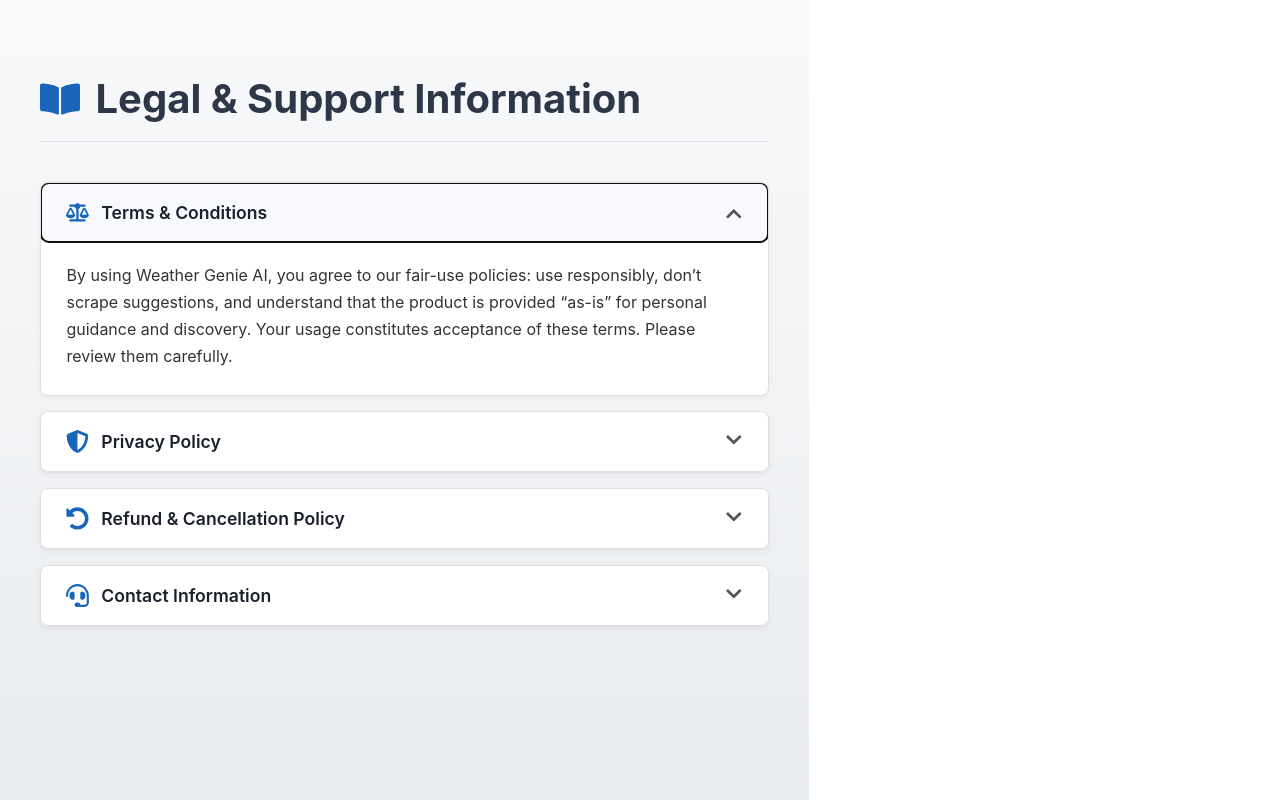
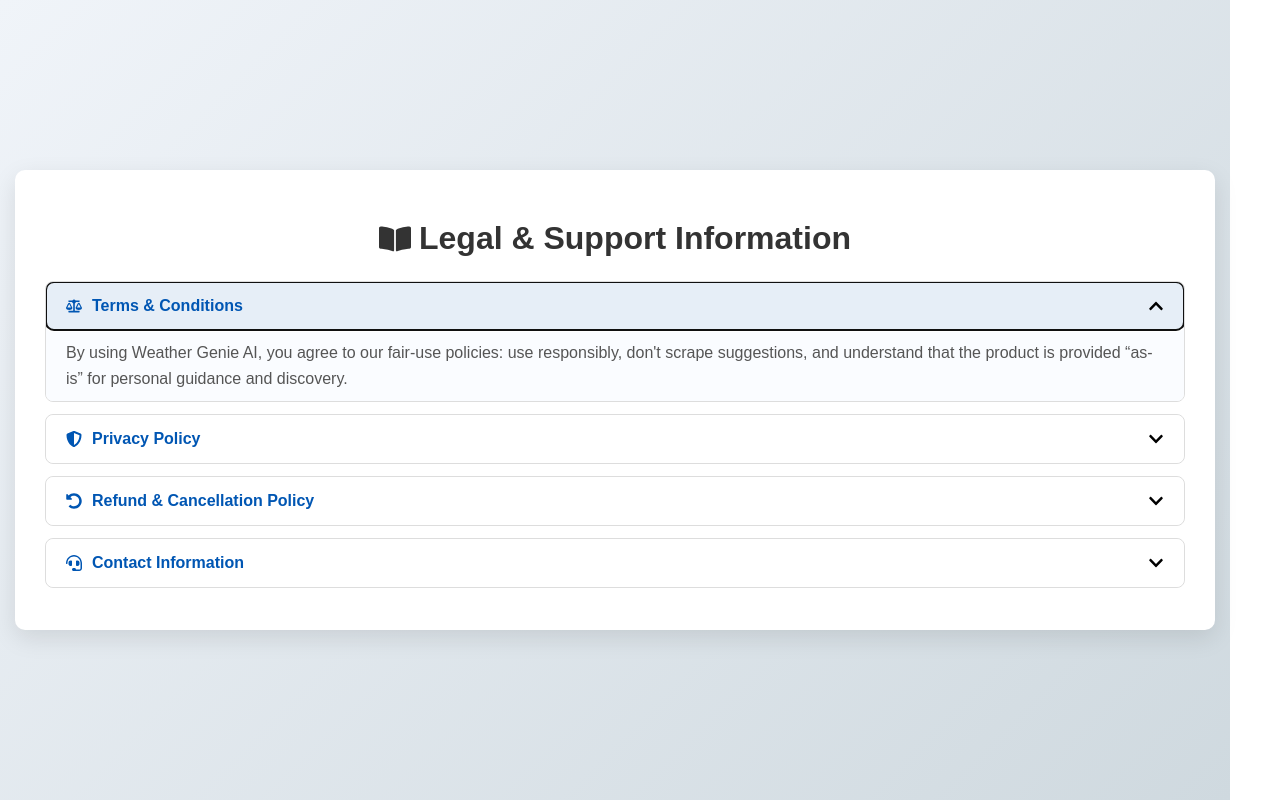
Before and after one commit to AnkitU1211/weather-genie, a React (Vite) app: page /legal-support in a window 1280 px wide. Both pictures are taken after a click on the button "Terms & Conditions". Built offline with nearby package versions, Linux system fonts and the light colour scheme.

Commit message:
dummy for refresh check for Legal & Support

```diff
--- a/src/components/LegalSupport.jsx
+++ b/src/components/LegalSupport.jsx
@@ -12,272 +12,131 @@ import {
   FaBuilding
 } from 'react-icons/fa';
 
-// --- Data Structure ---
 const sections = [
   {
     id: 'terms',
     title: 'Terms & Conditions',
     icon: <FaBalanceScale />,
-    content: `By using Weather Genie AI, you agree to our fair-use policies: use responsibly, don’t scrape suggestions, and understand that the product is provided “as-is” for personal guidance and discovery. Your usage constitutes acceptance of these terms. Please review them carefully.`,
+    content: `By using Weather Genie AI, you agree to our fair-use policies: use responsibly, don't scrape suggestions, and understand that the product is provided “as-is” for personal guidance and discovery.`,
   },
   {
     id: 'privacy',
     title: 'Privacy Policy',
     icon: <FaShieldAlt />,
-    content: `We take privacy seriously. We don’t store your face, expressions, or any camera data. All mood detection processing occurs locally within your browser environment — no sensitive biometric data is transmitted to or stored on our servers. Your privacy is a priority.`,
+    content: `We value your privacy. We don't store your face, expressions, or any camera data. All mood detection is processed locally within your browser—no data is transmitted to our servers.`,
   },
   {
     id: 'refund',
     title: 'Refund & Cancellation Policy',
     icon: <FaUndoAlt />,
-    content: `Should you not be satisfied with our service, you are eligible to cancel your subscription and request a full refund within <strong>7 calendar days</strong> of your initial purchase. Refunds are typically processed within <strong>5 business days</strong> via the original payment method. To initiate a refund, please contact our support team with your transaction details.`,
+    content: `Unsatisfied? Request a full refund within <strong>7 days</strong> of purchase. Refunds typically processed within <strong>5 business days</strong>. Contact support with your payment details.`,
   },
   {
     id: 'contact',
     title: 'Contact Information',
     icon: <FaHeadset />,
     content: [
-        { type: 'text', value: 'For assistance, inquiries, or feedback, please reach out through the available channels:' },
-        { type: 'email', value: 'Email support is temporarily unavailable. We apologize for the inconvenience.', status: 'unavailable' },
+      { type: 'text', value: 'For help, inquiries, or feedback, contact us:' },
+      { type: 'email', value: 'Email support temporarily unavailable', status: 'unavailable' },
       { type: 'phone', value: '+91-98188-36297' },
-        { type: 'address', value: 'Weather Genie AI Labs (Corporate office pending establishment)' }
+      { type: 'address', value: 'Weather Genie AI Labs (Office setup in progress)' }
     ]
   },
 ];
 
-// --- Animation Variants ---
-// Simpler variants for a more standard feel
-const containerVariants = {
-  hidden: { opacity: 0 },
-  visible: {
-    opacity: 1,
-    transition: {
-      duration: 0.5,
-      staggerChildren: 0.1, // Slightly slower stagger
-      when: "beforeChildren"
-    }
-  }
-};
+const LegalSupport = () => {
+  const [openIndex, setOpenIndex] = useState(null);
 
-const itemVariants = {
-  hidden: { opacity: 0, y: 10 }, // Less movement
-  visible: { opacity: 1, y: 0 }
-};
-
-const accordionContentVariants = {
-  open: {
-    height: 'auto',
-    opacity: 1,
-    marginTop: '0px', // Ensure margin is reset
-    transition: { duration: 0.3, ease: 'easeOut' } // Simpler easing
-  },
-  collapsed: {
-    height: 0,
-    opacity: 0,
-    marginTop: '0px',
-    transition: { duration: 0.2, ease: 'easeIn' }
-  },
-};
-
-
-// --- Reusable Accordion Item Component ---
-const AccordionItem = ({ section, isOpen, onToggle }) => {
-
-  const renderContent = (contentData) => {
-    if (section.id === 'contact' && Array.isArray(contentData)) {
-        return contentData.map((item, idx) => {
-            const itemStyle = { marginBottom: '12px', display: 'flex', alignItems: 'center', gap: '12px', color: '#555' }; // Slightly lighter text for details
-            const iconStyle = { color: '#0056b3', flexShrink: 0 }; // Accent color icon
-            const unavailableStyle = { color: '#888', fontStyle: 'italic' };
-
-            switch(item.type) {
-                case 'email':
-                    return <p key={idx} style={{...itemStyle, ...(item.status === 'unavailable' ? unavailableStyle : {})}}> <FaEnvelope style={iconStyle}/> {item.value}</p>;
-                case 'phone':
-                    return <p key={idx} style={itemStyle}> <FaPhone style={iconStyle}/> <a href={`tel:${item.value}`} style={{color: '#0056b3', textDecoration: 'none', fontWeight: '500'}}>{item.value}</a></p>;
-                 case 'address':
-                    return <p key={idx} style={itemStyle}> <FaBuilding style={iconStyle}/> {item.value}</p>;
-                case 'text':
-                default:
-                    return <p key={idx} style={{marginBottom: '18px', color: '#333'}}>{item.value}</p>; // Darker lead text
-            }
-        });
-    }
-    // Render regular content within a div with max-width for readability
-    return (
-        <div style={{ color: '#333', fontSize: '1rem', lineHeight: '1.7', maxWidth: '75ch' }} // Limit line length
-             dangerouslySetInnerHTML={{ __html: contentData }}
-        />
-    );
+  const toggleAccordion = (index) => {
+    setOpenIndex(openIndex === index ? null : index);
   };
 
   return (
-    // Uses layout animation for smooth open/close height changes
+    <div style={{
+      minHeight: '100vh',
+      width: '100%',
+      padding: '40px 15px',
+      background: 'linear-gradient(135deg, #f0f4f9, #cfd9df)',
+      display: 'flex',
+      justifyContent: 'center',
+      alignItems: 'center',
+      fontFamily: "'Poppins', sans-serif",
+      boxSizing: 'border-box',
+    }}>
       <motion.div
-      layout
-      variants={itemVariants}
+        initial={{ opacity: 0, y: 20 }}
+        animate={{ opacity: 1, y: 0 }}
+        transition={{ duration: 0.4 }}
         style={{
-        backgroundColor: '#fff', // White background for items
-        borderRadius: '8px', // Less pronounced radius
-        marginBottom: '15px',
-        overflow: 'hidden',
-        border: '1px solid #e0e0e0', // Standard border
-        boxShadow: '0 2px 5px rgba(0,0,0,0.05)', // Subtle shadow
+          flex: '1',
+          maxWidth: '1200px',
+          padding: '30px',
+          backgroundColor: '#fff',
+          boxShadow: '0 8px 24px rgba(0,0,0,0.1)',
+          borderRadius: '10px',
+          boxSizing: 'border-box',
         }}
-      transition={{ layout: { duration: 0.3, ease: 'easeInOut' } }}
       >
-      {/* Accordion Header Button */}
-      <motion.button
-        onClick={onToggle}
+        <h1 style={{
+          fontSize: '2rem',
+          marginBottom: '25px',
+          display: 'flex',
+          alignItems: 'center',
+          justifyContent: 'center',
+          gap: '8px',
+          color: '#333',
+          textAlign: 'center'
+        }}>
+          <FaBookOpen /> Legal & Support Information
+        </h1>
+
+        {sections.map((section, index) => (
+          <motion.div key={section.id} style={{ marginBottom: '12px', borderRadius: '8px', overflow: 'hidden', border: '1px solid #ddd' }}>
+            <button
+              onClick={() => toggleAccordion(index)}
               style={{
+                width: '100%',
+                padding: '15px 20px',
                 display: 'flex',
                 alignItems: 'center',
                 justifyContent: 'space-between',
-          width: '100%',
-          padding: '18px 25px', // Standard padding
-          background: isOpen ? '#f7f9fc' : '#fff', // Slight bg change when open
-          color: '#1a202c', // Dark text color
-          fontSize: '1.1rem', // Standard font size
-          fontWeight: '600', // Semi-bold for header
+                fontSize: '1rem',
+                fontWeight: '600',
+                background: openIndex === index ? '#e6eef7' : '#fff',
                 border: 'none',
-          borderBottom: isOpen ? 'none' : '1px solid #e0e0e0', // Separator line when closed
                 cursor: 'pointer',
-          textAlign: 'left',
-        }}
-        whileHover={{ backgroundColor: '#f0f4f9' }} // Subtle hover
-        transition={{ duration: 0.15 }}
-        aria-expanded={isOpen}
-        aria-controls={`content-${section.id}`}
-        id={`header-${section.id}`}
+              }}>
+              <span style={{ display: 'flex', alignItems: 'center', gap: '10px', color: '#0056b3' }}>{section.icon} {section.title}</span>
+              <FaChevronDown style={{ transform: openIndex === index ? 'rotate(180deg)' : 'rotate(0)', transition: 'transform 0.3s ease' }} />
+            </button>
+
+            <AnimatePresence>
+              {openIndex === index && (
+                <motion.div
+                  initial={{ height: 0, opacity: 0 }}
+                  animate={{ height: 'auto', opacity: 1 }}
+                  exit={{ height: 0, opacity: 0 }}
+                  transition={{ duration: 0.25 }}
+                  style={{ padding: '10px 20px', background: '#fafcff' }}
                 >
-        <span style={{ display: 'flex', alignItems: 'center', gap: '12px' }}>
-           {/* Clone icon and apply accent color */}
-          {React.cloneElement(section.icon, {style: {fontSize: '1.3em', color: '#0056b3', opacity: 0.9}})}
-           {section.title}
-        </span>
-        <motion.div
-          animate={{ rotate: isOpen ? 180 : 0 }}
-          transition={{ duration: 0.3, ease: 'easeInOut' }}
-        >
-          <FaChevronDown style={{ color: '#555' }} /> {/* Chevron color */}
+                  {typeof section.content === 'string' ? (
+                    <div dangerouslySetInnerHTML={{ __html: section.content }} style={{ color: '#555', lineHeight: '1.6' }} />
+                  ) : (
+                    section.content.map((item, idx) => (
+                      <p key={idx} style={{ color: item.status === 'unavailable' ? '#aaa' : '#333', margin: '8px 0', display: 'flex', alignItems: 'center', gap: '8px' }}>
+                        {item.type === 'phone' && <FaPhone />} {item.type === 'email' && <FaEnvelope />} {item.type === 'address' && <FaBuilding />}
+                        {item.value}
+                      </p>
+                    ))
+                  )}
                 </motion.div>
-      </motion.button>
-
-      {/* Animated Content Area */}
-      <AnimatePresence initial={false}>
-        {isOpen && (
-          <motion.section
-            key="content"
-            initial="collapsed"
-            animate="open"
-            exit="collapsed"
-            variants={accordionContentVariants}
-            style={{ overflow: 'hidden' }}
-            aria-labelledby={`header-${section.id}`}
-            id={`content-${section.id}`}
-            role="region"
-          >
-            {/* Inner div handles padding */}
-            <div style={{ padding: '20px 25px 25px' }}> {/* Content padding */}
-              {renderContent(section.content)}
-            </div>
-          </motion.section>
               )}
             </AnimatePresence>
           </motion.div>
-  );
-};
-
-
-// --- Main Legal Support Component ---
-const LegalSupport = () => {
-  const [openIndex, setOpenIndex] = useState(null);
-
-  return (
-    // Outermost container covering the whole page
-    <div style={{
-      minHeight: '100vh',
-      width: '100%',
-      // Very subtle light gray gradient background
-      background: 'linear-gradient(180deg, #f8f9fa 0%, #e9ecef 100%)',
-      fontFamily: "'Poppins', -apple-system, BlinkMacSystemFont, 'Segoe UI', Roboto, Oxygen, Ubuntu, Cantarell, 'Open Sans', 'Helvetica Neue', sans-serif", // Include system fonts
-      padding: '0', // No padding here, handled by inner container
-      display: 'flex', // Use flex to potentially center content vertically if needed later
-      justifyContent: 'center', // Center the main content container horizontally
-      alignItems: 'flex-start', // Align content to top
-      boxSizing: 'border-box',
-    }}>
-
-      {/* Main Content Container - Takes full width with padding */}
-      <motion.div
-        variants={containerVariants}
-        initial="hidden"
-        animate="visible"
-        style={{
-          // No specific background needed if page bg is light
-          width: '100%', // Full width
-          maxWidth: '1200px', // Optional: Add a max-width for very large screens if needed
-          padding: '50px 5%', // Vertical padding and percentage horizontal padding
-          color: '#1a202c', // Default dark text color
-          zIndex: 1,
-          boxSizing: 'border-box',
-          minHeight: '100vh', // Ensure it stretches if content is short
-        }}
-      >
-        {/* Title */}
-        <motion.h1 // Use H1 for main page title
-          style={{
-              fontSize: '2.5rem', // Adjust size
-              textAlign: 'left', // Align left for document feel
-              marginBottom: '40px',
-              fontWeight: '700', // Bold title
-              display: 'flex',
-              alignItems: 'center',
-              gap: '15px',
-              color: '#2d3748', // Slightly softer dark color
-              paddingBottom: '20px', // Space below title
-              borderBottom: '1px solid #dee2e6', // Title separator
-          }}
-          variants={itemVariants}
-        >
-          <FaBookOpen style={{ color: '#0056b3', opacity: 0.9 }} aria-hidden="true"/>
-           Legal & Support Information
-        </motion.h1>
-
-        {/* Accordion Section */}
-        <div>
-          {sections.map((section, index) => (
-            <AccordionItem
-              key={section.id}
-              section={section}
-              index={index}
-              isOpen={openIndex === index}
-              onToggle={() => setOpenIndex(openIndex === index ? null : index)}
-            />
         ))}
-        </div>
       </motion.div>
-
-       {/* Remove the animated background div and style tag for keyframes */}
-
     </div>
   );
 };
 
 export default LegalSupport;
-
-// Added basic style for strong tag for refund section
-// This should ideally be handled by CSS classes if using CSS,
-// but kept here for single-file JSX consistency
-const GlobalStyles = () => (
-  <style>{`
-    strong {
-       color: #1a202c; /* Match dark text */
-       font-weight: 600;
-    }
-  `}</style>
-);
-
-// You might need to include <GlobalStyles /> in your main App component or near the root
-// For this example, it's defined but not rendered within LegalSupport directly.
-// Alternatively, apply styles directly where needed.
```
Lines whose indentation alone changed are shown as unchanged.
